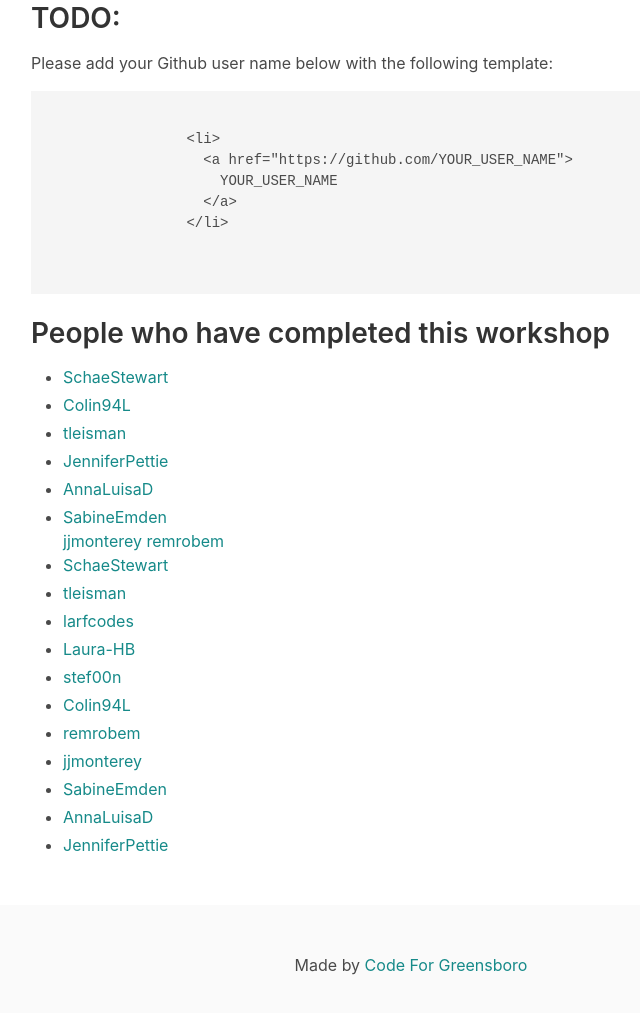
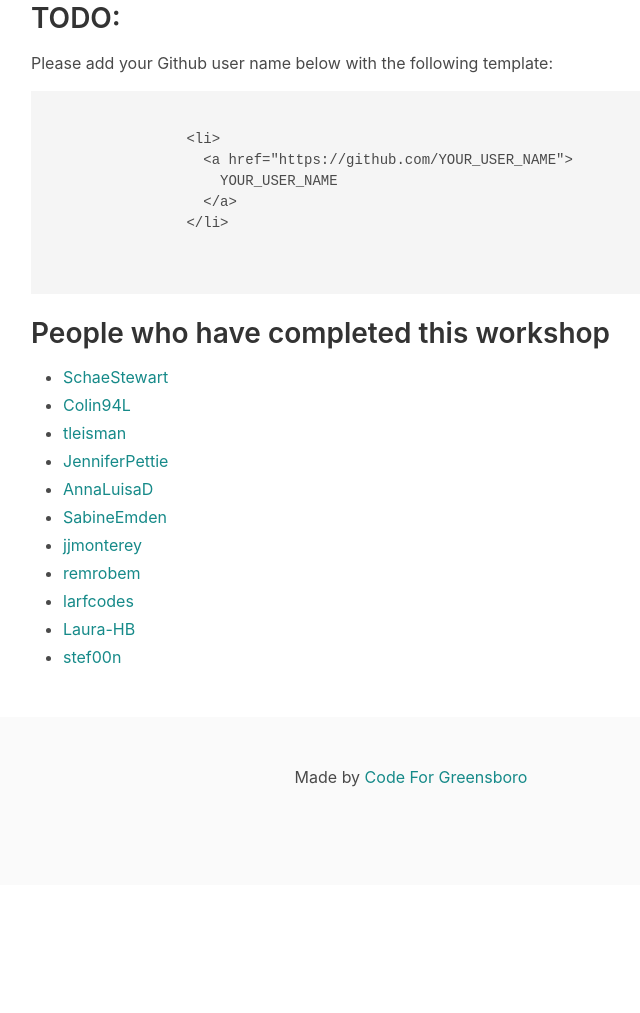
Before and after one commit to codeforgso/github-workshop-site, a website: page index.html in a window 1280 px wide. Shown: the part 372-1385 px from the top of the page, without its empty margins (229-869 px from the left). After the commit the page ends 1257 px from the top, so only its background shows below. Drawn offline with Linux system fonts and the light colour scheme.

Commit message:
Fix merge issues

```diff
--- a/index.html
+++ b/index.html
@@ -109,15 +109,11 @@
                 <li>
                 	<a href="https://github.com/SabineEmden">SabineEmden</a>
                 </li>
+                <li>
                   <a href="https://github.com/jjmonterey">jjmonterey</a>
                 </li>
+                <li>
                   <a href="https://github.com/remrobem">remrobem</a>
-                </li>
-                  <li>
-                      <a href="https://github.com/SchaeStewart">SchaeStewart</a>
-                  </li>
-                  <li>
-                      <a href="https://github.com/tleisman">tleisman</a>
                 </li>
                 <li>
                     <a href="https://github.com/larfcodes">larfcodes</a>
@@ -127,24 +123,6 @@
                 </li>
                 <li>
                   <a href="https://github.com/stef00n">stef00n</a>
-                  </li>
-                  <li>
-                    <a href="https://github.com/Colin94L">Colin94L</a>
-                  </li>
-                  <li>
-                    <a href="https://github.com/remrobem">remrobem</a>
-                  </li>
-                  <li>
-                    <a href="https://github.com/jjmonterey">jjmonterey</a>
-                  </li>
-                  <li>
-                	  <a href="https://github.com/SabineEmden">SabineEmden</a>
-                  </li>
-                  <li>
-                    <a href="https://github.com/AnnaLuisaD">AnnaLuisaD</a>
-                  </li>
-                  <li>
-                    <a href="https://github.com/JenniferPettie">JenniferPettie</a>
                 </li>
               </ul>
             </div>
```
Lines whose indentation alone changed are shown as unchanged.
